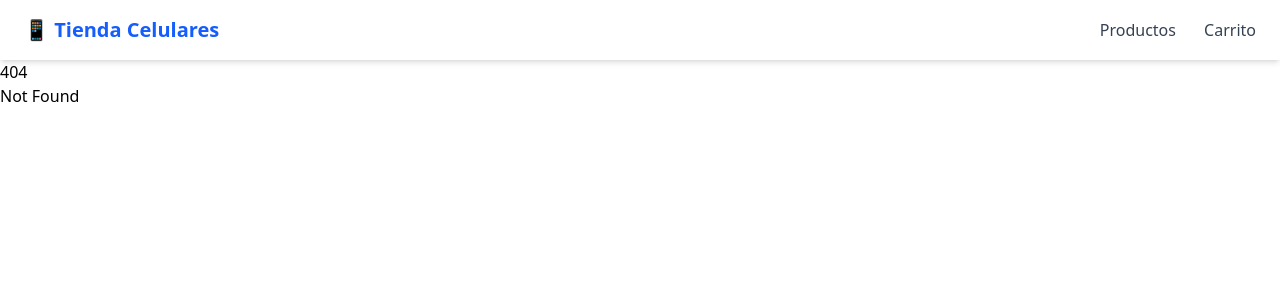
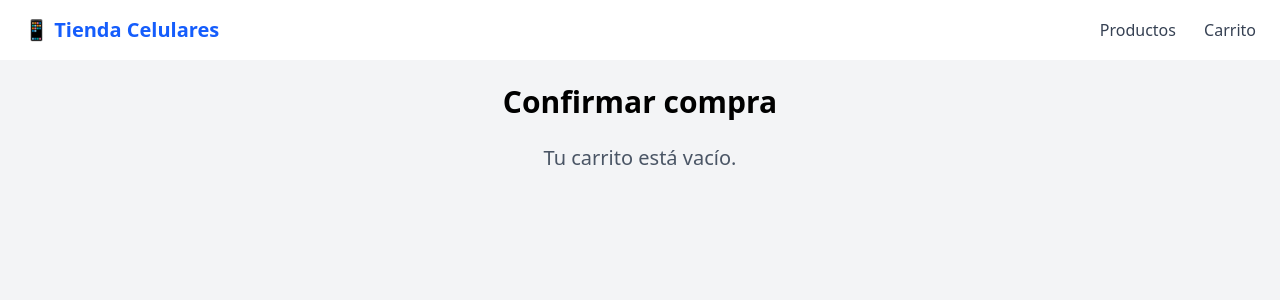
Before and after one commit to gustavo180591/tienda-celulares, a SvelteKit app: page /checkout in a window 1280 px wide. Before the commit this address had no page. Shown: the top 300 px of the page. Built offline with nearby package versions, Linux system fonts and the light colour scheme.

Commit message:
feat: pantalla de checkout con resumen, limpieza de carrito y redirección

```diff
--- a/src/routes/carrito/+page.svelte
+++ b/src/routes/carrito/+page.svelte
@@ -35,7 +35,12 @@
 
 			<div class="text-right mt-6">
 				<p class="text-xl font-semibold">Total: ${total}</p>
-				<button class="mt-4 bg-green-600 text-white px-4 py-2 rounded hover:bg-green-700">
+				<a href="/checkout">
+					<button class="mt-2 bg-indigo-600 text-white px-4 py-2 rounded hover:bg-indigo-700">
+						Ir al checkout
+					</button>
+				</a>
+				<button class="mt-4 ml-2 bg-green-600 text-white px-4 py-2 rounded hover:bg-green-700">
 					Finalizar compra
 				</button>
 			</div>
--- /dev/null
+++ b/src/routes/checkout/+page.svelte
@@ -0,0 +1,43 @@
+<script lang="ts">
+	import { carrito, limpiarCarrito } from '$lib/stores/cart';
+	import { goto } from '$app/navigation';
+
+	let confirmado = false;
+	let items = $carrito;
+	let total = items.reduce((acc, item) => acc + item.precio * item.cantidad, 0);
+
+	function confirmarCompra() {
+		limpiarCarrito();
+		confirmado = true;
+		setTimeout(() => {
+			goto('/productos');
+		}, 2500); // redirige después de 2.5s
+	}
+</script>
+
+<section class="min-h-screen bg-gray-100 p-6">
+	<h1 class="text-3xl font-bold mb-6 text-center">Confirmar compra</h1>
+
+	{#if confirmado}
+		<p class="text-green-700 text-xl text-center">✅ ¡Gracias por tu compra! Serás redirigido...</p>
+	{:else if items.length > 0}
+		<div class="max-w-xl mx-auto bg-white p-6 rounded shadow space-y-4">
+			{#each items as item}
+				<div class="flex justify-between">
+					<p>{item.nombre} x{item.cantidad}</p>
+					<p>${item.precio * item.cantidad}</p>
+				</div>
+			{/each}
+			<hr />
+			<p class="text-right font-bold text-lg">Total: ${total}</p>
+
+			<button
+				class="w-full bg-green-600 text-white py-2 rounded hover:bg-green-700 mt-4"
+				on:click={confirmarCompra}>
+				Confirmar compra
+			</button>
+		</div>
+	{:else}
+		<p class="text-center text-gray-600 text-xl">Tu carrito está vacío.</p>
+	{/if}
+</section>
```
